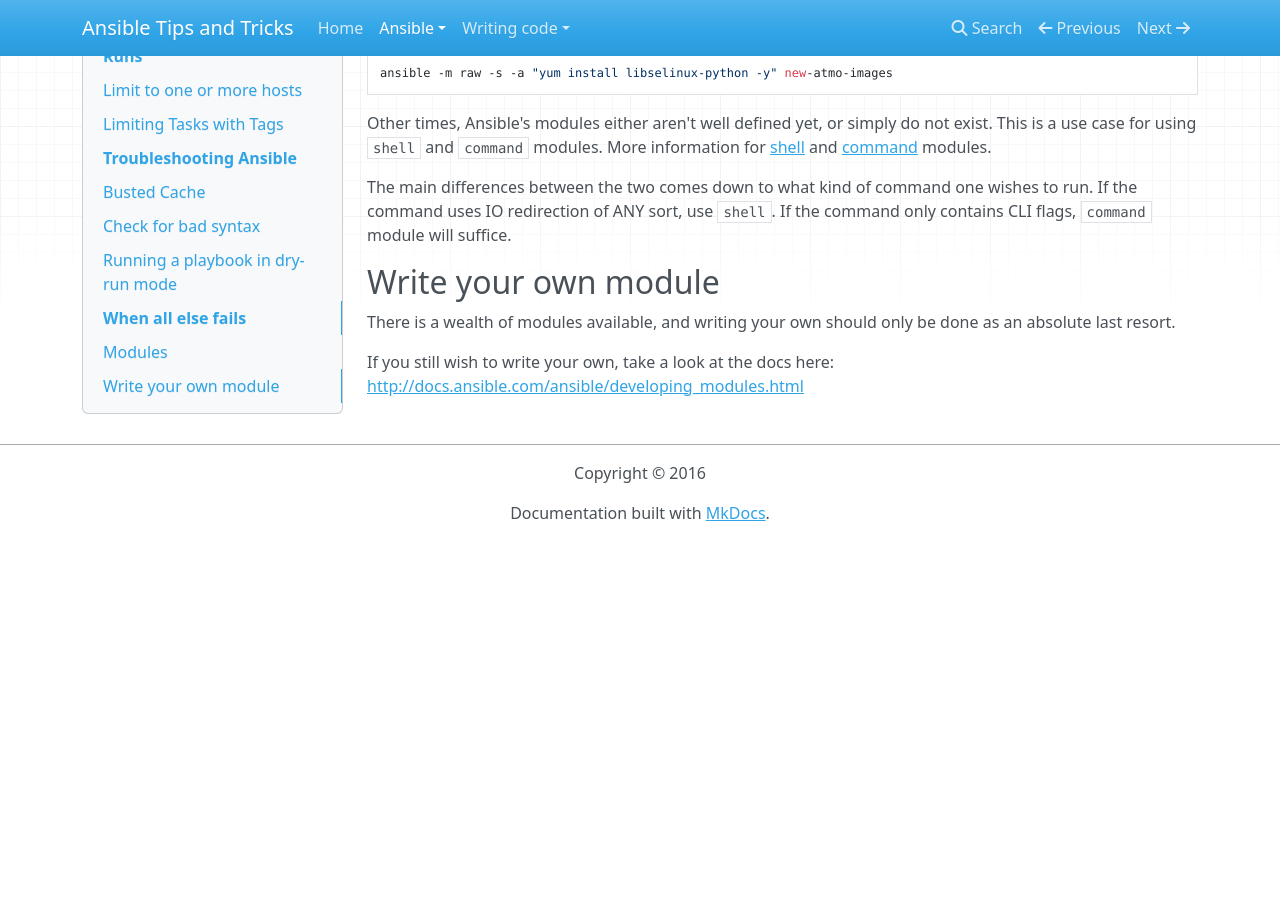
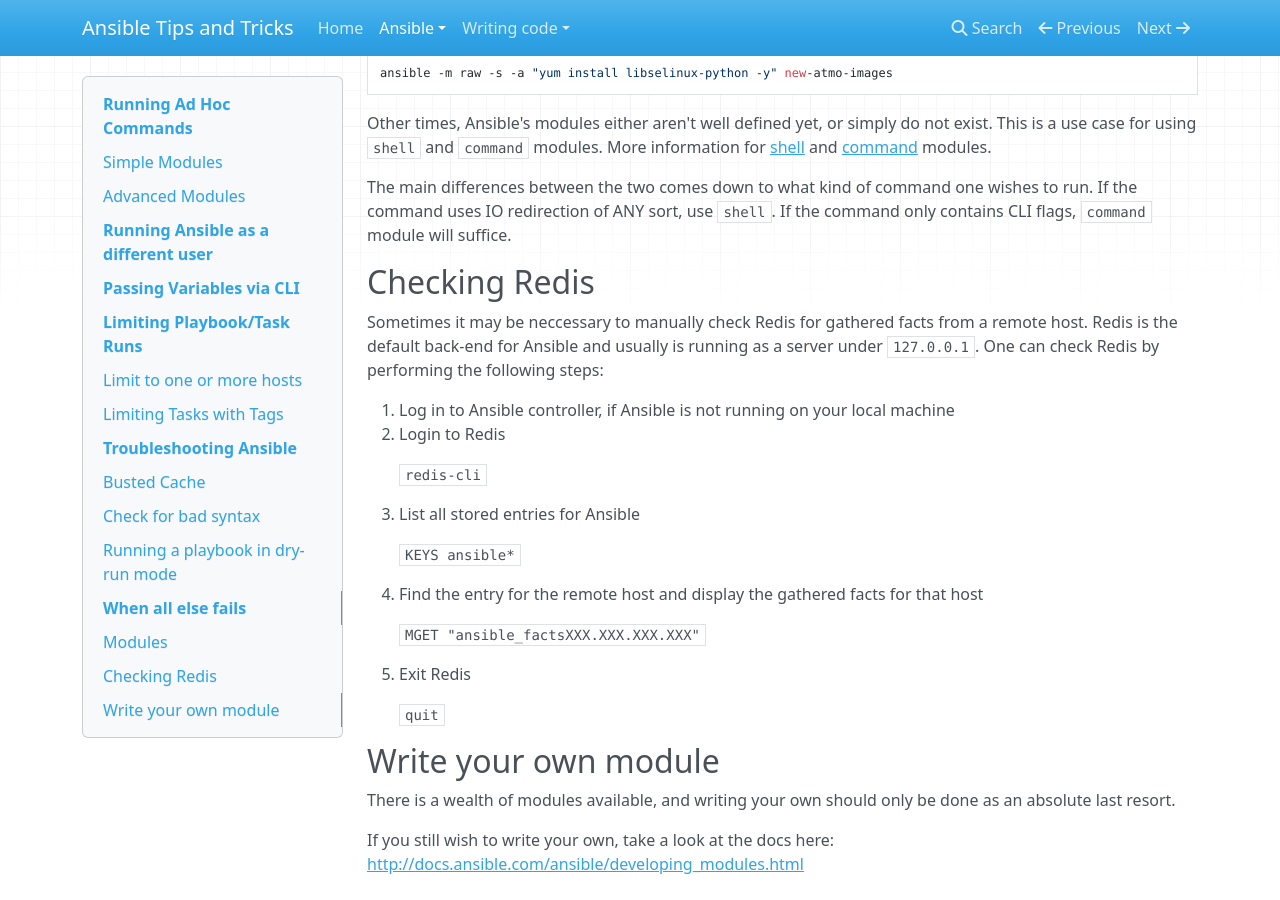
Before and after one commit to nfaction/ansible-tips-and-tricks, an MkDocs documentation site: the page built from docs/ansible/commands.md, in a window 1280 px wide and 900 px high, scrolled down 3238 px. Built offline with MkDocs 1.6.1, drawn with Linux system fonts in a browser that asks for light colours; nearby versions of some CDN libraries; old or Windows-style settings are respelled for this version of MkDocs; before the commit the page ends 3779 px from its top, so only the background shows below that.

Commit message:
Add remote host fix for cli pb run, and add Redis notes 	modified:   docs/ansible/commands.md 	modified:   examples/README.md

````diff
--- a/docs/ansible/commands.md
+++ b/docs/ansible/commands.md
@@ -163,6 +163,34 @@ Other times, Ansible's modules either aren't well defined yet, or simply do not
 
 The main differences between the two comes down to what kind of command one wishes to run.  If the command uses IO redirection of ANY sort, use `shell`.  If the command only contains CLI flags, `command` module will suffice.
 
+## Checking Redis
+Sometimes it may be neccessary to manually check Redis for gathered facts from a remote host.  Redis is the default back-end for Ansible and usually is running as a server under `127.0.0.1`.  One can check Redis by performing the following steps:
+
+1. Log in to Ansible controller, if Ansible is not running on your local machine
+1. Login to Redis
+
+	```
+	redis-cli
+	```
+
+1. List all stored entries for Ansible
+
+	```
+	KEYS ansible*
+	```
+
+1. Find the entry for the remote host and display the gathered facts for that host
+
+	```
+	MGET "ansible_factsXXX.XXX.XXX.XXX"
+	```
+
+1. Exit Redis
+
+	```
+	quit
+	```
+
 ## Write your own module
 There is a wealth of modules available, and writing your own should only be done as an absolute last resort.
 
````
Also changed, not shown: examples/README.md (+3 -3 lines).
